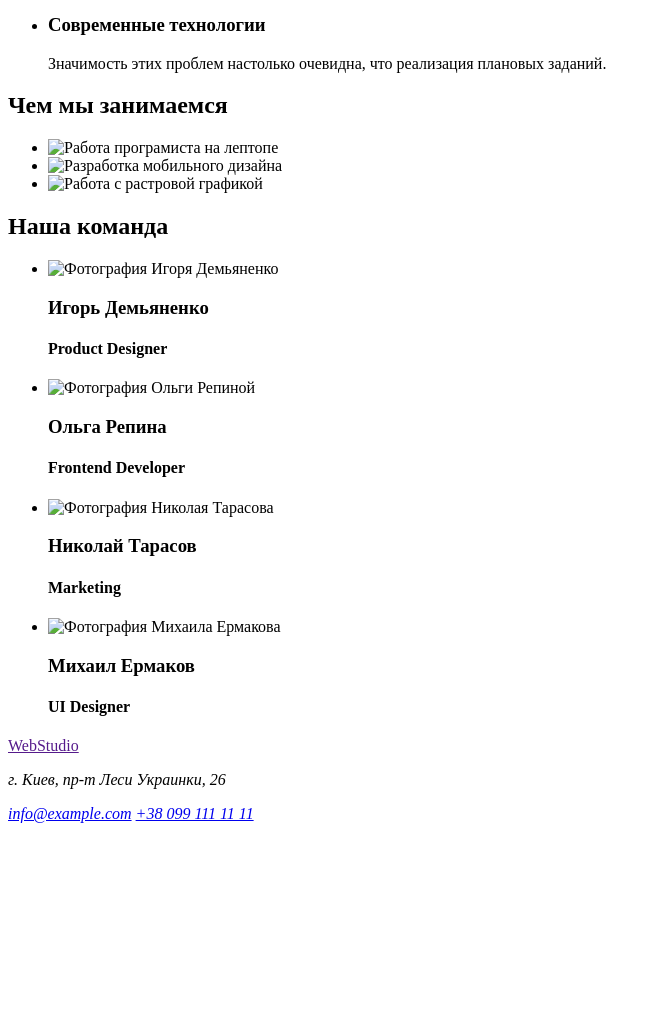
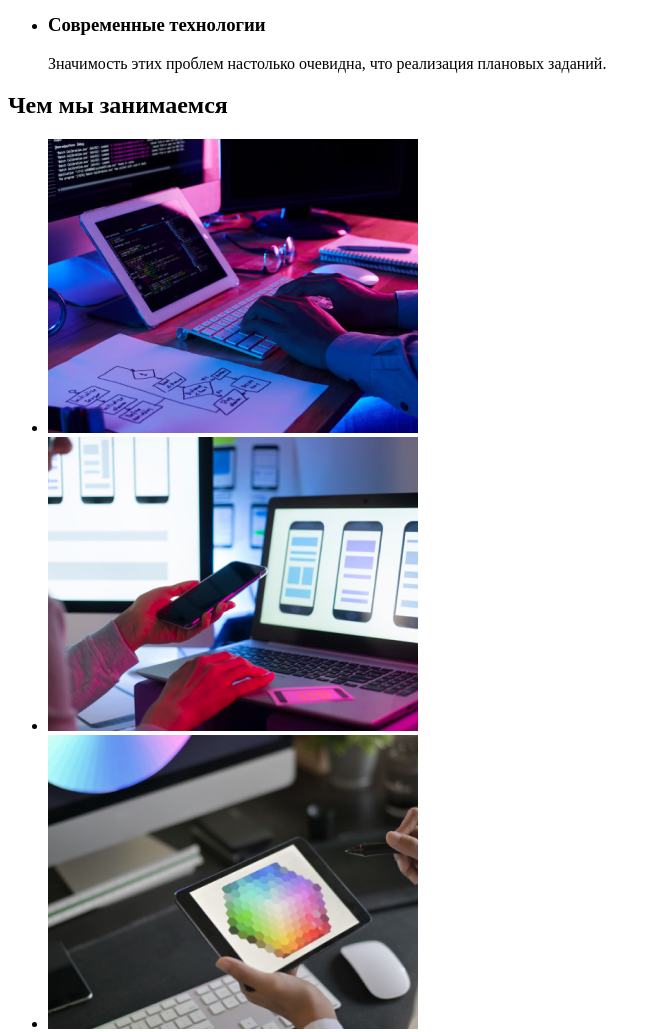
Before and after one commit to wasekw/goit-murkup-hw-01, a plain HTML site: page index.html in a window 1280 px wide. Shown: the part 500-1532 px from the top of the page, without its empty margins (0-656 px from the left). Before the commit the page ends 1331 px from the top, so only its background shows below. Drawn offline with Linux system fonts and the light colour scheme; the site is published under a folder, as on GitHub Pages, so addresses that start at the root find nothing.

Commit message:
Added points for pictures

```diff
--- a/index.html
+++ b/index.html
@@ -75,7 +75,7 @@
         <ul>
           <li>
             <img
-              src="/images/img1.jpg"
+              src="./images/img1.jpg"
               alt="Работа програмиста на лептопе"
               width="370"
               height="294"
@@ -83,7 +83,7 @@
           </li>
           <li>
             <img
-              src="/images/img2.jpg"
+              src="./images/img2.jpg"
               alt="Разработка мобильного дизайна"
               width="370"
               height="294"
@@ -91,7 +91,7 @@
           </li>
           <li>
             <img
-              src="/images/img3.jpg"
+              src="./images/img3.jpg"
               alt="Работа с растровой графикой"
               width="370"
               height="294"
@@ -105,7 +105,7 @@
         <ul>
           <li>
             <img
-              src="/images/IgorDemjanenko.jpg"
+              src="./images/IgorDemjanenko.jpg"
               alt="Фотография Игоря Демьяненко"
               width="270"
               height="260"
@@ -115,7 +115,7 @@
           </li>
           <li>
             <img
-              src="/images/OlhaRepina.jpg"
+              src="./images/OlhaRepina.jpg"
               alt="Фотография Ольги Репиной"
               width="270"
               height="260"
@@ -125,7 +125,7 @@
           </li>
           <li>
             <img
-              src="/images/NikolayTarasov.jpg"
+              src="./images/NikolayTarasov.jpg"
               alt="Фотография Николая Тарасова"
               width="270"
               height="260"
@@ -135,7 +135,7 @@
           </li>
           <li>
             <img
-              src="/images/MichailErmakov.jpg"
+              src="./images/MichailErmakov.jpg"
               alt="Фотография Михаила Ермакова"
               width="270"
               height="260"
```
